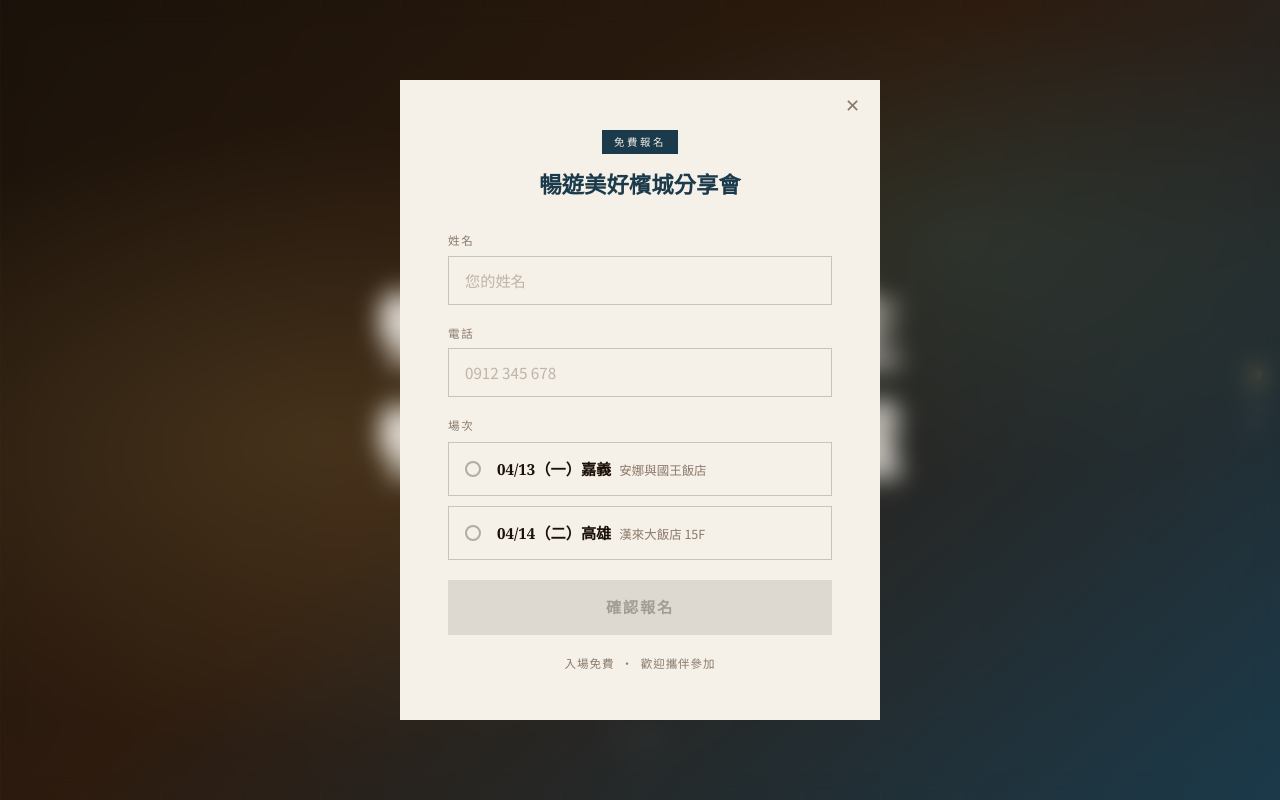
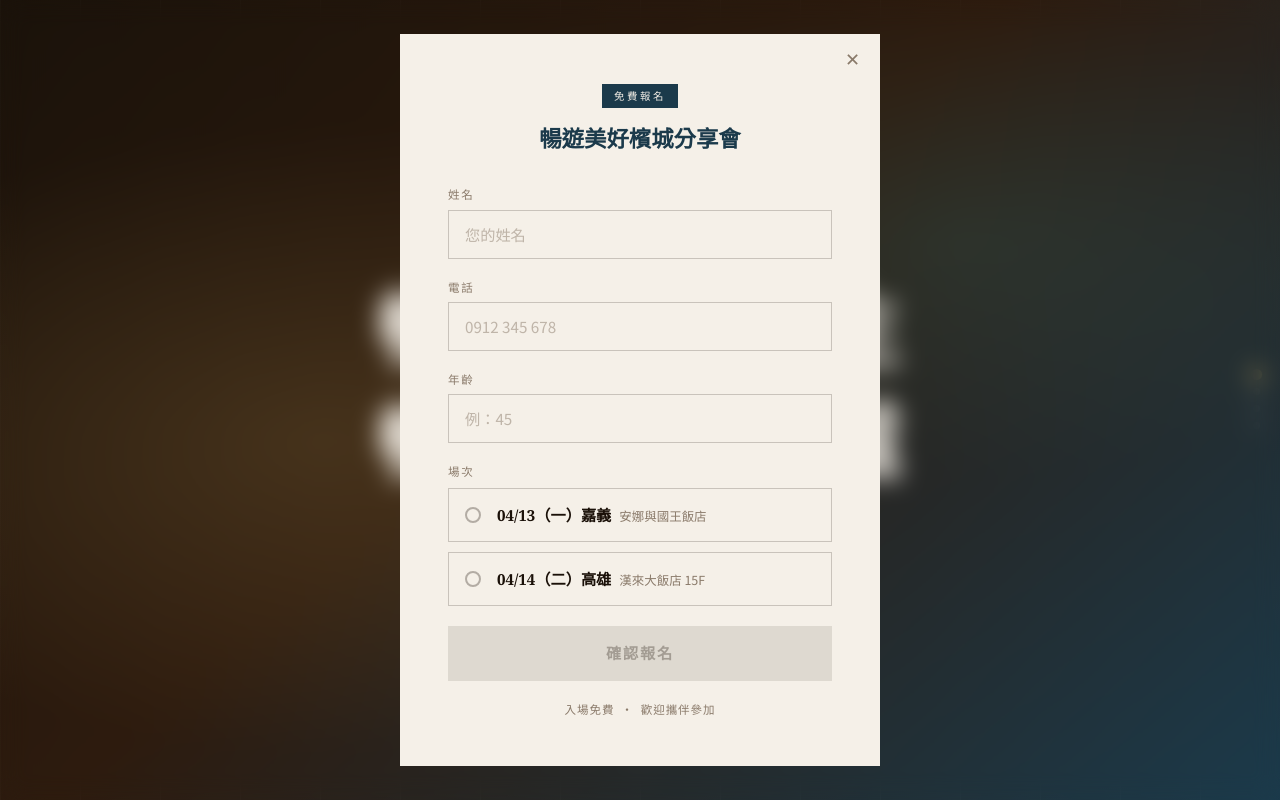
Before and after one commit to ianh313/onePagerExp, a React (Vite) app: page / in a window 1280 px wide. Shown: the top 800 px of the page. Built offline with nearby package versions, Linux system fonts and the light colour scheme; grey boxes are pictures that could not be loaded.

Commit message:
Add age field to signup form

```diff
--- a/src/components/Modal.jsx
+++ b/src/components/Modal.jsx
@@ -17,14 +17,14 @@ function Spinner() {
 }
 
 export default function Modal({ open, onClose }) {
-  const [form, setForm]     = useState({ name: '', phone: '', event: '' })
+  const [form, setForm]     = useState({ name: '', phone: '', age: '', event: '' })
   const [status, setStatus] = useState('idle') // idle | loading | success | error
 
   // Lock body scroll + reset form on close
   useEffect(() => {
     document.body.style.overflow = open ? 'hidden' : ''
     if (!open) {
-      const t = setTimeout(() => { setForm({ name: '', phone: '', event: '' }); setStatus('idle') }, 400)
+      const t = setTimeout(() => { setForm({ name: '', phone: '', age: '', event: '' }); setStatus('idle') }, 400)
       return () => clearTimeout(t)
     }
   }, [open])
@@ -48,7 +48,7 @@ export default function Modal({ open, onClose }) {
   }
 
   const chosen = EVENTS.find(ev => ev.id === form.event)
-  const valid  = form.name.trim() && form.phone.trim() && form.event
+  const valid  = form.name.trim() && form.phone.trim() && form.age.trim() && form.event
 
   return (
     <div
@@ -145,6 +145,23 @@ export default function Modal({ open, onClose }) {
                 />
               </div>
 
+              {/* 年齡 */}
+              <div>
+                <label className="block font-sans text-[.72rem] tracking-[.15em] text-ink-lt mb-1.5">
+                  年齡
+                </label>
+                <input
+                  type="number"
+                  min="1"
+                  max="120"
+                  value={form.age}
+                  onChange={set('age')}
+                  placeholder="例：45"
+                  required
+                  className="w-full border border-ink/20 px-4 py-3 font-sans text-[.95rem] text-ink placeholder:text-ink-lt/50 focus:outline-none focus:border-navy transition-colors bg-transparent"
+                />
+              </div>
+
               {/* 場次 */}
               <div>
                 <label className="block font-sans text-[.72rem] tracking-[.15em] text-ink-lt mb-2">
```
Also changed, not shown: 1 other file (tests, documents, lock files or other folders).
